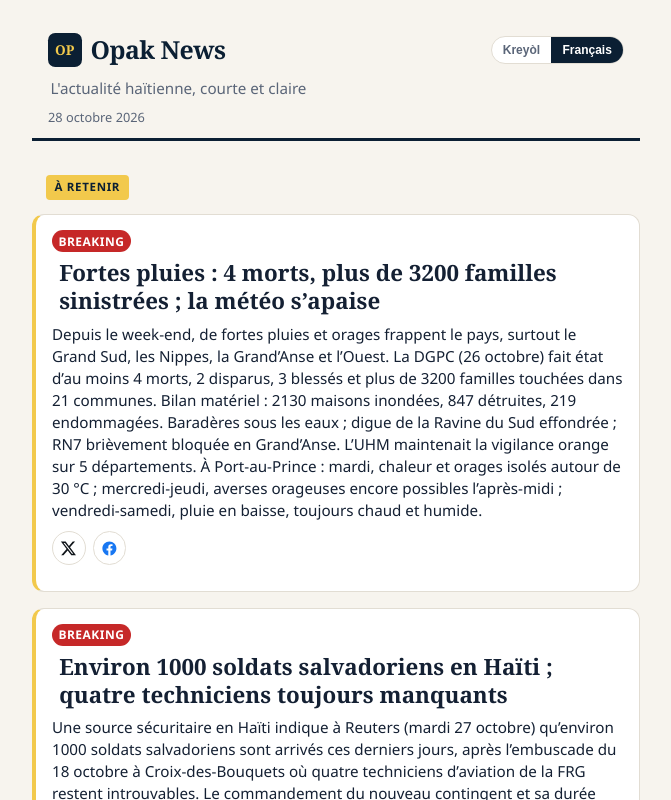
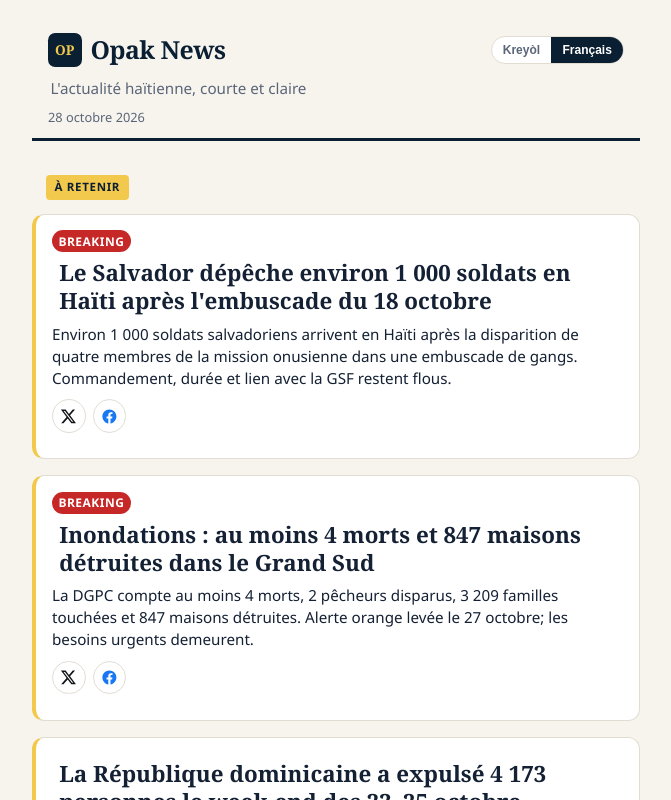
Before and after one commit to haitialways-pixel/opak-news, a React (Vite) app: page / in a window 1280 px wide. Shown: the top 800 px of the page, without its empty margins (304-975 px from the left). Built offline with nearby package versions, Linux system fonts and the light colour scheme; no server answers.

Commit message:
Add Oct 28 shortlist: Salvador troops, floods update, IDP protest, DR deportations
Update existing NTK Salvador and floods stories with short teasers and full bodies; add DR weekend deportations (NTK) and Port-au-Prince displaced protest (Société).

```diff
--- a/src/data/stories.ts
+++ b/src/data/stories.ts
@@ -2,48 +2,106 @@ import type { Story } from "../types";
 
 /**
  * Curated Haiti digest — real stories with multi-source credits.
- * Slot 3 (need-to-know) is the editor-pushed ONA piece (isManual).
- * Set isManual: true for editor-pushed stories.
+ * Need to Know leads; quick hits by topic. Set isManual for editor pushes.
+ * Feed shows brief only; full detail belongs in body on the story page.
  */
 export const STORIES: Story[] = [
+  {
+    id: "ntk-gsf-salvador-attack-2026-10",
+    tier: "need-to-know",
+    topic: "security",
+    publishedAt: "2026-10-28",
+    isBreaking: true,
+    headline: {
+      ht: "Salvadò voye anviwon 1 000 sòlda ann Ayiti apre anbiskad 18 oktòb la",
+      fr: "Le Salvador dépêche environ 1 000 soldats en Haïti après l'embuscade du 18 octobre",
+    },
+    brief: {
+      ht: "Anviwon 1 000 sòlda Salvador rive ann Ayiti apre kat manm misyon ONU a disparèt nan yon anbiskad gang. Kòmandman, dire ak lyen ak GSF toujou pa klè.",
+      fr: "Environ 1 000 soldats salvadoriens arrivent en Haïti après la disparition de quatre membres de la mission onusienne dans une embuscade de gangs. Commandement, durée et lien avec la GSF restent flous.",
+    },
+    body: {
+      ht: "Yon sous sekirite ayisyen di Reuters ke El Salvador voye anviwon 1 000 sòlda ann Ayiti apre kat manm salvadoryen nan fòs siprèsyon gang yo (misyon sipòte pa ONU) disparèt nan yon anbiskad gang toupre Pòtoprens, 18 oktòb.\n\nLi poko klè ki moun k ap kòmande kontenjan sa a, konbyen tan yo pral rete, ni si yo ap opere andeyò Gang Suppression Force la. Etazini te prete avyon kago C-130 pou mennen yo. Fòs la gen anviwon 2 000 pèsonèl sou efèktif li te planifye a.\n\nSiyen : Blaise Antoine Joseph (BAJ)",
+      fr: "Une source sécuritaire haïtienne indique à Reuters qu'El Salvador a dépêché environ 1 000 soldats en Haïti après la disparition de quatre membres salvadoriens de la force de répression des gangs (mission soutenue par l'ONU) dans une embuscade de gangs près de Port-au-Prince, le 18 octobre.\n\nIl n'est pas encore clair qui commandera ce contingent, combien de temps il restera, ni s'il opérera en dehors de la Gang Suppression Force. Les États-Unis ont prêté des avions cargo C-130 pour les transporter. La force compte environ 2 000 personnels sur l'effectif prévu.\n\nSigné : Blaise Antoine Joseph (BAJ)",
+    },
+    sources: [
+      "Reuters",
+      "Devdiscourse",
+      "Blaise Antoine Joseph (BAJ)",
+    ],
+  },
   {
     id: "ntk-intemperies-pluie-2026-10",
     tier: "need-to-know",
     topic: "society",
-    publishedAt: "2026-10-27",
+    publishedAt: "2026-10-28",
     isBreaking: true,
     headline: {
-      ht: "Gwo lapli: 4 mouri, plis pase 3200 fanmi sinistre; metewo ap kalme",
-      fr: "Fortes pluies : 4 morts, plus de 3200 familles sinistrées ; la météo s’apaise",
+      ht: "Inondasyon : omwen 4 moun mouri, 847 kay kraze nan Grand Sid",
+      fr: "Inondations : au moins 4 morts et 847 maisons détruites dans le Grand Sud",
     },
     brief: {
-      ht: "Depi fen semèn nan, gwo lapli ak loraj frape peyi a, sitou Grand Sid, Nip, Grandans ak Lwès. DGPC (26 oktòb) di omwen 4 moun mouri, 2 disparèt, 3 blese, ak plis pase 3200 fanmi afekte nan 21 komin. Yo konte 2130 kay inonde, 847 detwi, 219 domaje. Baradè anba dlo; dig Ravine Sid tonbe; RN7 te bloke yon moman nan Grandans. UHM te kenbe vijilans oranj nan 5 depatman. Pou Pòtoprens: jodi a (madi) chalè ak loraj izole, 30 °C konsa; mèkredi-jedi toujou posib ti loraj apremidi; vandredi-samdi lapli a ta dwe diminye, toujou cho ak imid.",
-      fr: "Depuis le week-end, de fortes pluies et orages frappent le pays, surtout le Grand Sud, les Nippes, la Grand’Anse et l’Ouest. La DGPC (26 octobre) fait état d’au moins 4 morts, 2 disparus, 3 blessés et plus de 3200 familles touchées dans 21 communes. Bilan matériel : 2130 maisons inondées, 847 détruites, 219 endommagées. Baradères sous les eaux ; digue de la Ravine du Sud effondrée ; RN7 brièvement bloquée en Grand’Anse. L’UHM maintenait la vigilance orange sur 5 départements. À Port-au-Prince : mardi, chaleur et orages isolés autour de 30 °C ; mercredi-jeudi, averses orageuses encore possibles l’après-midi ; vendredi-samedi, pluie en baisse, toujours chaud et humide.",
+      ht: "DGPC konte omwen 4 mouri, 2 pechè disparèt, 3 209 fanmi afekte ak 847 kay detwi. Vijilans oranj leve 27 oktòb; bezwen ijan rete.",
+      fr: "La DGPC compte au moins 4 morts, 2 pêcheurs disparus, 3 209 familles touchées et 847 maisons détruites. Alerte orange levée le 27 octobre; les besoins urgents demeurent.",
+    },
+    body: {
+      ht: "Apre plizyè jou gwo lapli, DGPC fè yon bilten lou nan Grand Sid la: omwen 4 moun mouri (kèk medya di 5), 2 pechè disparèt, 3 209 fanmi afekte, ak 847 kay detwi. Nip, Grandans ak Sid yo te pi frape.\n\nVijilans oranj te leve 27 oktòb, men otorite yo mande moun yo rete vijilan. Bezwen ijan yo enkli kit ijyèn, dyezèl, ekipman lou, ak reparasyon wout sou segman Jérémie–Chambellan.\n\nSiyen : Blaise Antoine Joseph (BAJ)",
+      fr: "Après plusieurs jours de fortes pluies, la DGPC dresse un bilan lourd dans le Grand Sud: au moins 4 morts (certains médias disent 5), 2 pêcheurs disparus, 3 209 familles touchées et 847 maisons détruites. Les Nippes, la Grand'Anse et le Sud ont été les plus durement touchés.\n\nL'alerte orange a été levée le 27 octobre, mais les autorités appellent encore à la prudence. Parmi les besoins urgents: kits d'hygiène, diesel, engins lourds, et réparations sur le tronçon Jérémie–Chambellan.\n\nSigné : Blaise Antoine Joseph (BAJ)",
     },
     sources: [
       "DGPC / Protection civile",
       "Le Nouvelliste",
-      "L’Observatoire",
-      "UHM / FICOM",
+      "Le Placentin",
       "HaitiLibre",
+      "AP News",
+      "Blaise Antoine Joseph (BAJ)",
     ],
   },
   {
-    id: "ntk-gsf-salvador-attack-2026-10",
+    id: "ntk-dr-deportations-weekend-2026-10",
     tier: "need-to-know",
-    topic: "security",
-    publishedAt: "2026-10-27",
-    isBreaking: true,
+    topic: "society",
+    publishedAt: "2026-10-28",
     headline: {
-      ht: "~1000 sòlda Salvador nan Ayiti; kat teknisyen toujou manke",
-      fr: "Environ 1000 soldats salvadoriens en Haïti ; quatre techniciens toujours manquants",
+      ht: "Dominikani ekspilse 4 173 moun nan fen semèn 23–25 oktòb",
+      fr: "La République dominicaine a expulsé 4 173 personnes le week-end des 23–25 octobre",
     },
     brief: {
-      ht: "Yon sous sekirite nan Ayiti di Reuters (madi 27 oktòb) ke anviwon 1000 sòlda Salvador te rive nan dènye jou yo, apre anbiskad 18 oktòb nan Kwadesboukè kote kat teknisyen avyasyon FRG yo rete san nouvèl. Pa klè ki moun k ap kòmande nouvo kontenjan an ni konbyen tan. US Southern Command te ede ak avyon C-130; Dominikani ofri sipò lojistik. Gang 400 Mawozo demanti yo kenbe yo; rechèch la kontinye.",
-      fr: "Une source sécuritaire en Haïti indique à Reuters (mardi 27 octobre) qu’environ 1000 soldats salvadoriens sont arrivés ces derniers jours, après l’embuscade du 18 octobre à Croix-des-Bouquets où quatre techniciens d’aviation de la FRG restent introuvables. Le commandement du nouveau contingent et sa durée restent flous. Le US Southern Command a aidé avec des C-130; la République dominicaine offre un soutien logistique. Le gang 400 Mawozo nie les détenir; les recherches continuent.",
+      ht: "DGM Dominikani di li arete 4 618 etranje san papye epi ekspilse 4 173 nan fen semèn nan. Kontwòl fwontyè yo ap sere.",
+      fr: "La DGM dominicaine dit avoir arrêté 4 618 étrangers en situation irrégulière et expulsé 4 173 personnes sur le week-end. Les contrôles à la frontière se renforcent.",
     },
-    sources: ["Reuters", "Miami Herald", "BBC Mundo", "AP News"],
+    body: {
+      ht: "Sou fen semèn 23–25 oktòb, Direksyon Jeneral Migrasyon Dominikani (DGM) rapòte li arete 4 618 etranje ki pa t gen papye regilye, epi li ekspilse 4 173 moun. Otorite yo di yo ap sere kontwòl sou fwontyè a.\n\nSiyen : Blaise Antoine Joseph (BAJ)",
+      fr: "Sur le week-end des 23–25 octobre, la Direction générale de la migration dominicaine (DGM) rapporte avoir arrêté 4 618 étrangers en situation migratoire irrégulière et expulsé 4 173 personnes. Les autorités indiquent qu'elles renforcent les contrôles à la frontière.\n\nSigné : Blaise Antoine Joseph (BAJ)",
+    },
+    sources: [
+      "DGM République dominicaine",
+      "Blaise Antoine Joseph (BAJ)",
+    ],
   },
+  {
+    id: "qh-idp-protest-pap-2026-10",
+    tier: "quick-hit",
+    topic: "society",
+    publishedAt: "2026-10-28",
+    headline: {
+      ht: "Moun ki deplase yo manifeste Pòtoprens pou mande èd ak sekirite pou retounen lakay",
+      fr: "Les déplacés manifestent à Port-au-Prince pour réclamer aide et retour sécurisé",
+    },
+    brief: {
+      ht: "Madi, nan kan Argentine Bellegarde, Ministè Kominikasyon ak OAVCT, deplase yo mete barikad epi yo boule kawotchou pou mande èd ak sekirite.",
+      fr: "Mardi, dans les camps Argentine Bellegarde, Ministère de la Communication et OAVCT, des déplacés ont dressé des barricades et brûlé des pneus pour réclamer aide et sécurité.",
+    },
+    body: {
+      ht: "Madi, moun ki nan kan Argentine Bellegarde, Ministè Kominikasyon ak OAVCT nan Pòtoprens te mete barikad epi boule kawotchou. Yo mande peman relokasyon 100 000 goud (anviwon 763 dola ameriken) nan men Eta a ak Òganizasyon Entènasyonal pou Migrasyon (OIM), ansanm ak garanti sekirite pou yo ka tounen lakay.\n\nPrèske 1,5 milyon moun deplase nan peyi a.\n\nSiyen : Blaise Antoine Joseph (BAJ)",
+      fr: "Mardi, des personnes hébergées dans les camps Argentine Bellegarde, Ministère de la Communication et OAVCT à Port-au-Prince ont dressé des barricades et brûlé des pneus. Elles réclament le paiement de relocalisation de 100 000 gourdes (environ 763 dollars américains) de la part de l'État et de l'Organisation internationale pour les migrations (OIM), ainsi que des garanties de sécurité pour pouvoir rentrer chez elles.\n\nPrès de 1,5 million de personnes sont déplacées dans le pays.\n\nSigné : Blaise Antoine Joseph (BAJ)",
+    },
+    sources: [
+      "ERM Digital / EFE",
+      "Blaise Antoine Joseph (BAJ)",
+    ],
+  },
+
   {
     id: "qh-repatriation-trump-tps-2026-10",
     tier: "quick-hit",
```
